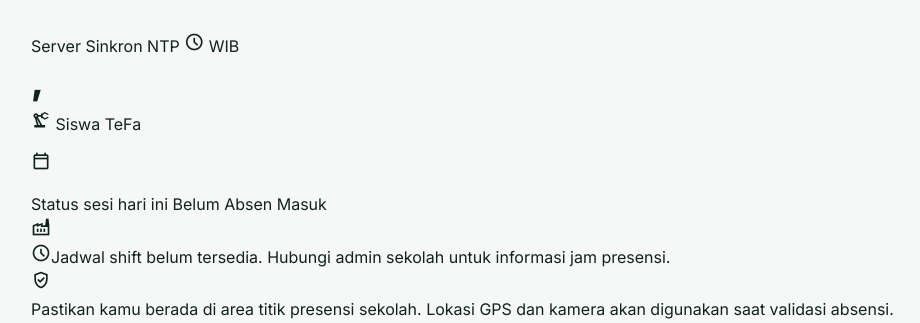
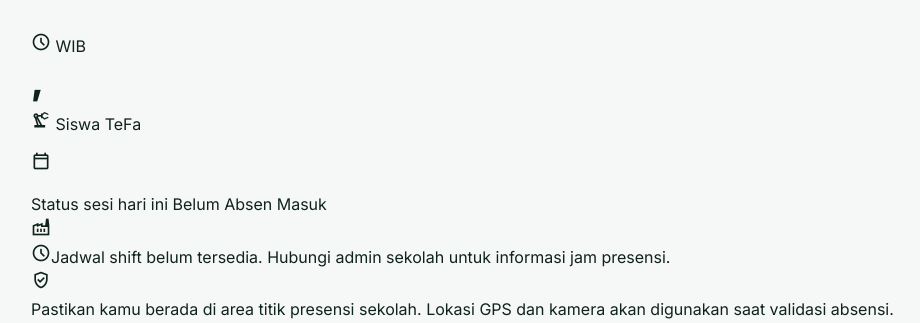
Before and after one commit to ajinug788/ganeshatech-presensi, a Django app: template templates/dashboard/siswa.html in a window 1280 px wide. Shown: the part 64-387 px from the top of the page, without its empty margins (51-971 px from the left). Run offline with Django 5.2, Linux system fonts and the light colour scheme; the template is opened without the code that fills it, so the values that code supplies are empty.

Commit message:
Remove NTP sync badge from student dashboard

```diff
--- a/static/css/student-dashboard.css
+++ b/static/css/student-dashboard.css
@@ -100,9 +100,7 @@ body.student-page {
 .student-message--info { color: #1e40af; border-color: #bfdbfe; background: #eff6ff; }
 .student-dashboard { display: flex; flex-direction: column; gap: 13px; }
 .student-welcome { scroll-margin-top: 72px; }
-.welcome-status-row { display: flex; align-items: center; justify-content: space-between; gap: 7px; }
-.sync-pill { display: inline-flex; align-items: center; gap: 6px; padding: 4px 9px; border-radius: 999px; color: var(--student-primary); background: #ecefff; font-size: 9px; font-weight: 600; }
-.sync-pill i { width: 7px; height: 7px; border-radius: 50%; background: #21a981; box-shadow: 0 0 0 3px rgb(33 169 129 / 10%); }
+.welcome-status-row { display: flex; align-items: center; justify-content: flex-end; gap: 7px; }
 .server-time { display: inline-flex; align-items: center; gap: 4px; color: #3c557d; font-size: 9px; font-weight: 600; white-space: nowrap; }
 .server-time .msym { color: var(--student-blue); font-size: 14px; }
 .student-welcome h1 { margin: 8px 0 2px; color: #121d34; font: 700 clamp(19px, 5vw, 22px)/1.25 "Plus Jakarta Sans", Inter, sans-serif; letter-spacing: -.035em; }
@@ -266,7 +264,7 @@ body.student-page { min-height: 100vh; background: #f3f5fa; color: var(--student
 .student-welcome { grid-column: 1 / -1; padding-bottom: 2px; }
 .student-welcome h1 { margin-top: 12px; font-size: clamp(24px, 2.1vw, 30px); }
 .student-classline, .student-dateline { font-size: 13px; }
-.sync-pill, .server-time { font-size: 11px; }
+.server-time { font-size: 11px; }
 .attendance-card { grid-column: span 7; gap: 15px; padding: 22px; border-radius: 16px; }
 .student-dashboard > .student-panel:not(.leave-panel) { grid-column: span 5; }
 .student-dashboard > .alert-card { grid-column: 1 / -1; font-size: 13px; }
--- a/templates/attendance/_student_home_content.html
+++ b/templates/attendance/_student_home_content.html
@@ -2,7 +2,6 @@
 <div class="student-dashboard">
   <section class="student-welcome" aria-labelledby="student-greeting">
     <div class="welcome-status-row">
-      <span class="sync-pill"><i></i> Server Sinkron NTP</span>
       <span class="server-time"><span class="msym" aria-hidden="true">schedule</span>{{ now_time }} WIB</span>
     </div>
     <h1 id="student-greeting">{{ greeting }}, {{ student_name }}</h1>
```
